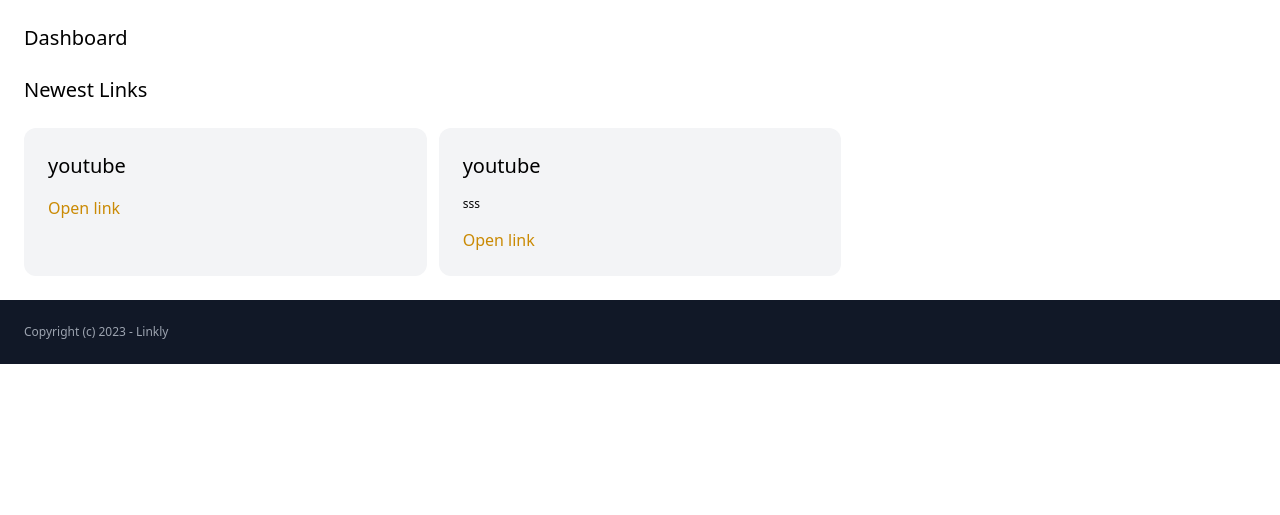
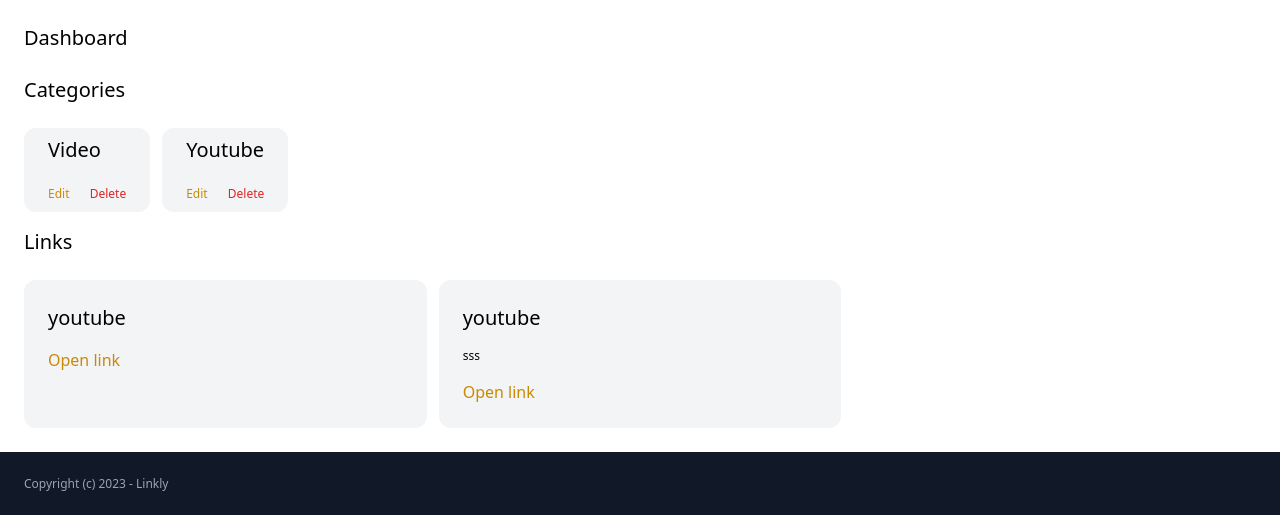
Before and after one commit to davidefilosa/Linkly, a Django app: page /dashboard/ in a window 1280 px wide. Shown: the part 76-591 px from the top of the page. Run offline with Django 4.2, Linux system fonts and the light colour scheme; a user stored in the database is signed in; data comes from the database, SQL or seed files in the repository; both versions use the stored data as it was after the commit; some libraries are stand-ins or nearby versions.

Commit message:
added edit and delete Category functionality

```diff
--- a/linkly/dashboard/templates/dashboard/dashboard.html
+++ b/linkly/dashboard/templates/dashboard/dashboard.html
@@ -8,8 +8,25 @@
 {% block content %}
 <h1 class="mb-6 text-xl">Dashboard</h1>
 
-<h2 class="mb-6 text-xl">Newest Links</h2>
+<h2 class="mb-6 text-xl">Categories</h2>
 
+<div class="flex flex-row flex-wrap gap-3 mb-4">
+
+    {% for category in categories %}
+
+    <div class="bg-gray-100 px-6 py-2 rounded-xl">
+        <h2 class="text-xl mb-4">{{category.name}}</h2>
+        <a class="text-xs mr-4 text-yellow-600" href="{% url 'edit_category' category.id %}">Edit</a>
+        <a class="text-xs text-red-600" href="{% url 'delete_category' category.id %}">Delete</a>
+    </div>
+
+
+    {% endfor %}
+
+    </div>
+
+
+<h2 class="mb-6 text-xl">Links</h2>
 
 <div class="grid grid-cols-3 gap-3">
 
--- a/linkly/dashboard/views.py
+++ b/linkly/dashboard/views.py
@@ -1,10 +1,12 @@
 from django.shortcuts import render
 from django.contrib.auth.decorators import login_required
-from link.models import Link
+from link.models import Link, Category
 
 # Create your views here.
 
 @login_required
 def dashboard(request):
-    new_links = Link.objects.filter(created_by=request.user).order_by('-created_at')[0:5]
-    return render(request, 'dashboard/dashboard.html', {'new_links': new_links})
+    new_links = Link.objects.filter(created_by=request.user)
+    categories = Category.objects.filter(created_by=request.user)
+
+    return render(request, 'dashboard/dashboard.html', {'new_links': new_links, 'categories': categories})
--- a/linkly/link/urls.py
+++ b/linkly/link/urls.py
@@ -3,8 +3,13 @@ from . import views
 
 urlpatterns = [
 path("create_category/", views.add_category, name="create_category" ),
+path("edit_category/<int:pk>/", views.edit_category, name="edit_category" ),
+path("delete_category/<int:pk>/", views.delete_category, name="delete_category" ),
+
 path("create_link/", views.add_link, name="create_link" ),
 path("links/", views.links, name="links" ),
+path("categories/", views.categories, name="categories" ),
+
 
 
 
```
Also changed, not shown: linkly/link/templates/link/categories.html (added, +22 -0 lines), linkly/link/templates/link/edit_category.html (added, +20 -0 lines), linkly/link/views.py (+33 -0 lines), linkly/db.sqlite3.
